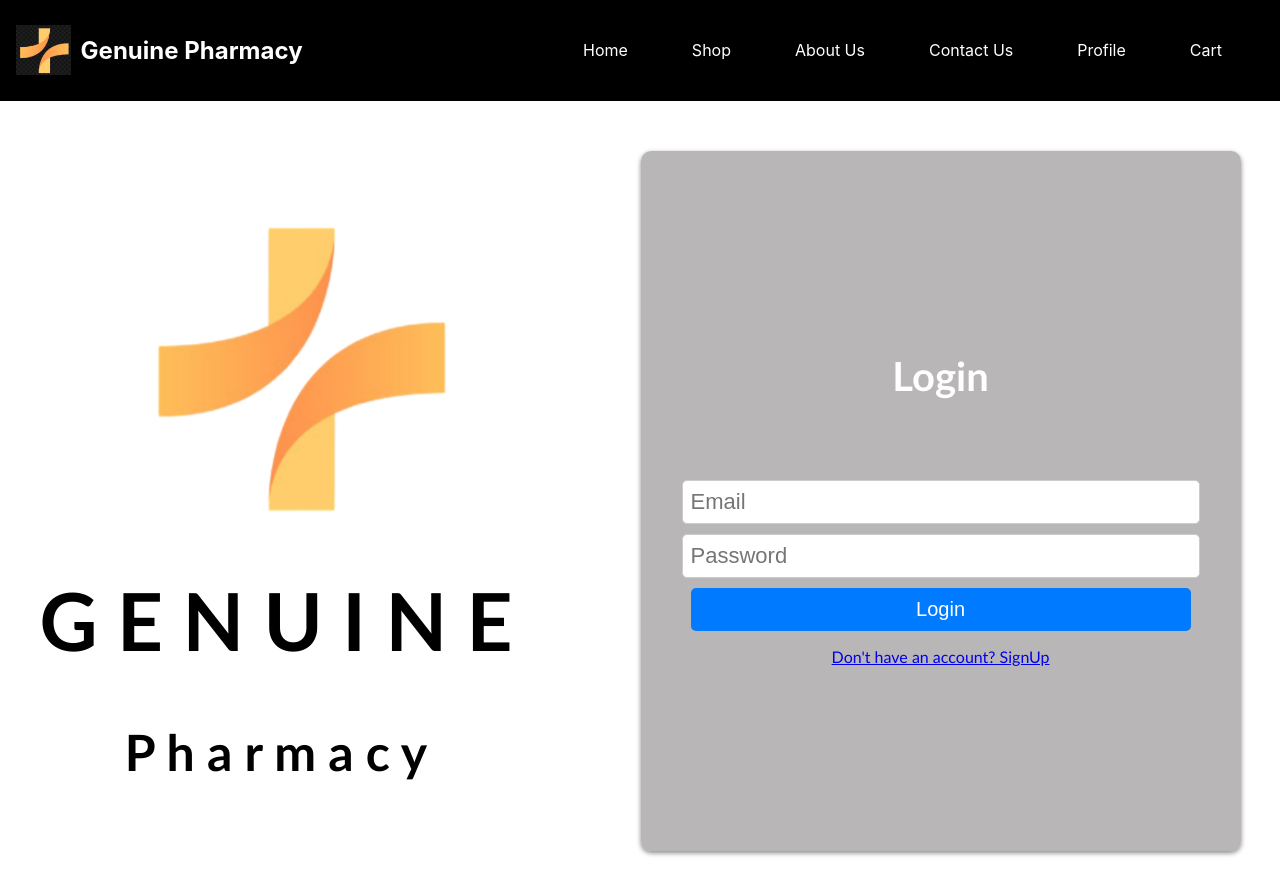
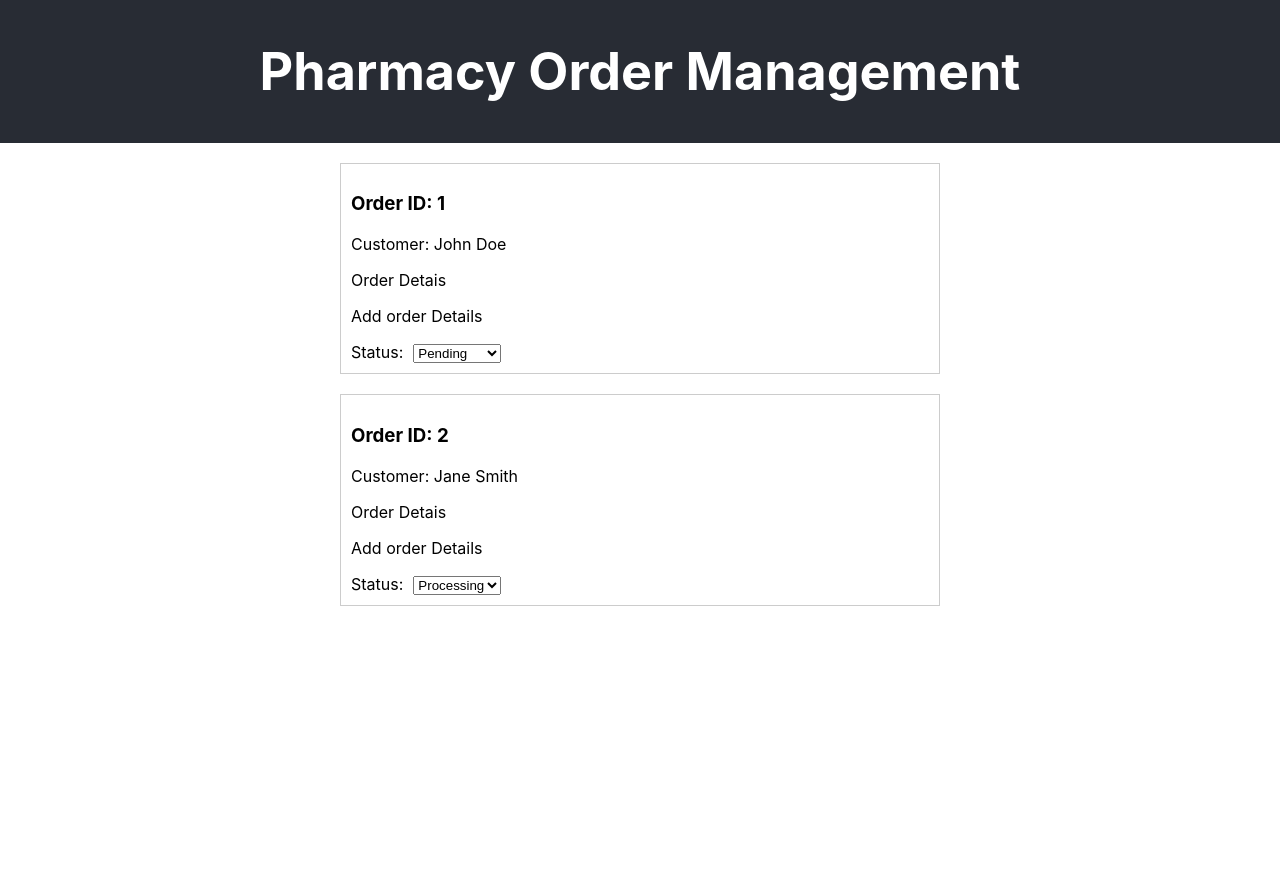
Before and after one commit to puviekanth/G-Pharma, a React (Create React App) app: page / in a window 1280 px wide. Shown: the top 894 px of the page. After the commit the page ends 800 px from the top, so only its background shows below. Built offline with nearby package versions, Linux system fonts and the light colour scheme.

Commit message:
Add files via upload

```diff
--- a/src/App.css
+++ b/src/App.css
@@ -15,7 +15,7 @@
 
 .App-header {
   background-color: #282c34;
-  min-height: 100vh;
+  min-height: 50;
   display: flex;
   flex-direction: column;
   align-items: center;
@@ -36,3 +36,21 @@
     transform: rotate(360deg);
   }
 }
+/* src/App.css */
+.App {
+  text-align: center;
+}
+
+.App-header {
+  background-color: #282c34;
+  padding: 5px;
+  color: white;
+}
+
+main {
+  padding: 20px;
+  display: flex;
+  justify-content: left;
+  flex-direction: column;
+  align-items: left;
+}
--- a/src/App.js
+++ b/src/App.js
@@ -1,23 +1,19 @@
 // src/App.js
 import React from 'react';
-import { BrowserRouter as Router, Route, Routes } from 'react-router-dom';
-import Login from './components/Login';
-import Signup from './components/SignUp';
-import Home from './components/Home';
+import './App.css';
+import OrderManagement from './order';
 
 function App() {
-  return (
-    <Router>
-      <div>
-        <Routes>
-          <Route path="/Login" element={<Login />} />
-          <Route path="/SignUp" element={<Signup />} />
-          <Route path="/Home" element={<Home />} />
-          <Route path="/" element={<Login />} />
-        </Routes>
-      </div>
-    </Router>
-  );
+    return (
+        <div className="App">
+            <header className="App-header">
+                <h1>Pharmacy Order Management</h1>
+            </header>
+            <main>
+                <OrderManagement />
+            </main>
+        </div>
+    );
 }
 
 export default App;
--- /dev/null
+++ b/src/order.js
@@ -0,0 +1,44 @@
+import React, { useState } from 'react';
+
+const OrderManagement = () => {
+    const [orders, setOrders] = useState([
+        { id: 1, customer: 'John Doe', status: 'Pending' },
+        { id: 2, customer: 'Jane Smith', status: 'Processing' },
+    ]);
+
+    const updateOrderStatus = (id, newStatus) => {
+        setOrders(orders.map(order => (
+            order.id === id ? { ...order, status: newStatus } : order
+        )));
+    };
+
+    return (
+        <div style={{ width: '100%', maxWidth: '600px', margin: '0 auto' }}>
+            {orders.map(order => (
+                <div key={order.id} style={{ border: '1px solid #ccc', padding: '10px', marginBottom: '20px', textAlign: 'left' }}>
+                    <h3>Order ID: {order.id}</h3>
+                    <p>Customer: {order.customer}</p>
+                    <p>Order Detais</p>
+                      <p>  Add order Details
+                    </p>
+                    <label>
+                        Status:
+                        <select
+                            value={order.status}
+                            onChange={(e) => updateOrderStatus(order.id, e.target.value)}
+                            style={{ marginLeft: '10px' }}
+                        >
+                            <option value="Pending">Pending</option>
+                            <option value="Processing">Processing</option>
+                            <option value="Packed">Packed</option>
+                            <option value="Shipped">Shipped</option>
+                            <option value="Delivered">Delivered</option>
+                        </select>
+                    </label>
+                </div>
+            ))}
+        </div>
+    );
+};
+
+export default OrderManagement;
```
